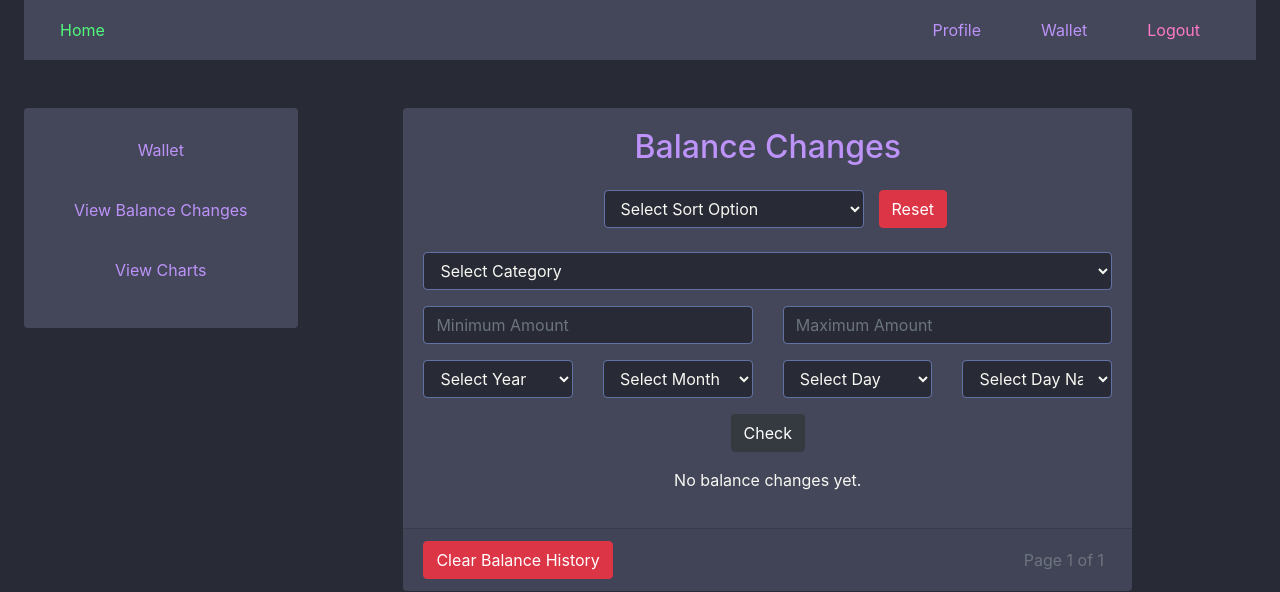
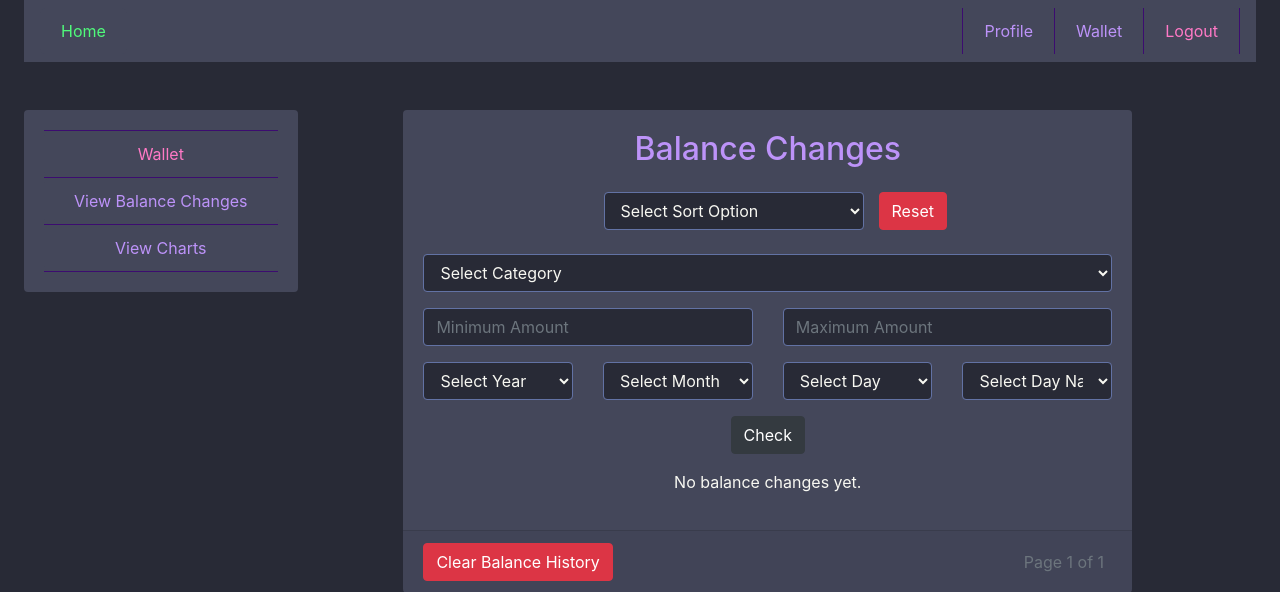
Before and after one commit to woobe-studio/HOME-BUDGET-WEB, a Django app: page /balance-changes/ in a window 1280 px wide. Shown: the top 592 px of the page. Run offline with Django 3.2, Linux system fonts and the light colour scheme; the visitor is signed in with stand-in values (Sample User, id 1); data comes from the database, SQL or seed files in the repository; some libraries are stand-ins or nearby versions.

Commit message:
major changes in balance changes
- added edit in balance changes template
- added dracula style to wallet base

```diff
--- a/users/forms.py
+++ b/users/forms.py
@@ -98,12 +98,11 @@ class WalletForm(forms.Form):
         description = cleaned_data.get("description")
         new_category = cleaned_data.get("new_category")
 
-        if new_category and not category:
-            del self.errors['category']
+        if new_category and not category or 'categpry' in self.errors:
+            self.errors.clear()
         if not description:
             if amount >= 0:
                 cleaned_data["description"] = "Income"
             else:
                 cleaned_data["description"] = "Expense"
-        print(cleaned_data)
         return cleaned_data
--- a/users/templates/users/base.html
+++ b/users/templates/users/base.html
@@ -28,16 +28,15 @@
             border-color: #ff5555;
         }
         .nav-link-spacing {
-            margin-right: 20px;
         }
         .nav-item-box {
             display: inline-block;
             padding: 10px 20px;
-            margin-right: 20px;
             background-color: #44475a;
             border-radius: 5px;
             text-decoration: none;
             color: #bd93f9 !important;
+            border: 1px solid transparent;
         }
         .nav-item-box:hover {
             background-color: #6272a4;
@@ -78,12 +77,16 @@
             <div class="collapse navbar-collapse" id="navbarCollapse">
                 <div class="navbar-nav ml-auto">
                   {% if user.is_authenticated %}
+                      <span style="border-right: 1px solid #3c0c70;"></span>
                     <a href="{% url 'users-profile' %}" class="nav-item-box nav-link-spacing">Profile</a>
+                    <span style="border-right: 1px solid #3c0c70;"></span>
                     <a href="{% url 'users-wallet' %}" class="nav-item-box nav-link-spacing">Wallet</a>
+                    <span style="border-right: 1px solid #3c0c70;"></span>
                     <a href="{% url 'logout' %}" class="nav-item-box nav-link-spacing" style="color: #ff79c6 !important;">Logout</a>
                   {% else %}
                     <a href="{% url 'login' %}" class="nav-item-box nav-link-spacing" style="color: #ff79c6 !important;">Sign in</a>
                   {% endif %}
+                <span style="border-right: 1px solid #3c0c70;"></span>
                 </div>
             </div>
         </nav>
--- a/users/templates/users/wallet_base.html
+++ b/users/templates/users/wallet_base.html
@@ -7,9 +7,13 @@
             <div class="card shadow-lg border-0 rounded-lg" style="background-color: #44475a;">
                 <div class="card-body d-flex justify-content-center">
                     <nav class="nav flex-column w-100">
-                        <a class="nav-item-box nav-link-spacing mb-3 text-center w-100" href="{% url 'users-wallet' %}" style="color: #bd93f9;">Wallet</a>
-                        <a class="nav-item-box nav-link-spacing mb-3 text-center w-100" href="{% url 'users-balance_changes' %}" style="color: #bd93f9;">View Balance Changes</a>
-                        <a class="nav-item-box nav-link-spacing mb-3 text-center w-100" href="{% url 'users-charts' %}" style="color: #bd93f9;">View Charts</a>
+                        <span style="border-bottom: 1px solid #3c0c70;"></span>
+                        <a class="nav-item-box nav-link-spacing text-center w-100" href="{% url 'users-wallet' %}" style="color: #ff79c6 !important;">Wallet</a>
+                        <span style="border-bottom: 1px solid #3c0c70;"></span>
+                        <a class="nav-item-box nav-link-spacing text-center w-100" href="{% url 'users-balance_changes' %}" style="color: #bd93f9;">View Balance Changes</a>
+                        <span style="border-bottom: 1px solid #3c0c70;"></span>
+                        <a class="nav-item-box nav-link-spacing text-center w-100" href="{% url 'users-charts' %}" style="color: #bd93f9;">View Charts</a>
+                        <span style="border-bottom: 1px solid #3c0c70;"></span>
                     </nav>
                 </div>
             </div>
--- a/users/urls.py
+++ b/users/urls.py
@@ -1,5 +1,6 @@
 from django.urls import path
-from .views import home, profile, RegisterView, wallet, clear_balance_changes, balance_changes, clear_categories, charts
+from .views import home, profile, RegisterView, wallet, clear_balance_changes, balance_changes, clear_categories, \
+    charts, edit_balance_changes
 
 urlpatterns = [
     path('', home, name='users-home'),
@@ -8,6 +9,7 @@ urlpatterns = [
     path('wallet/', wallet, name='users-wallet'),
     path('clear-categories/', clear_categories, name='users-clear_categories'),
     path('balance-changes/', balance_changes, name='users-balance_changes'),
+    path('clear_balance_changes/', clear_balance_changes, name='users-clear_balance_changes'),
+    path('edit_balance_changes/', edit_balance_changes, name='users-edit_balance_changes'),
     path('charts/', charts, name='users-charts'),
-    path('clear_balance_changes/', clear_balance_changes, name='users-clear_balance_changes'),
 ]
--- a/users/views.py
+++ b/users/views.py
@@ -105,7 +105,6 @@ def clear_categories(request):
 def balance_changes(request):
     profile = request.user.profile
     sort_by = request.GET.get('sort_by')
-    filter_by = request.GET.get('filter_by')
     selected_category = request.GET.get('selected_category')
     min_amount = request.GET.get('min_amount')
     max_amount = request.GET.get('max_amount')
@@ -220,6 +219,32 @@ def clear_balance_changes(request):
     messages.success(request, "All balance change history have been cleared.")
     return redirect('users-balance_changes')
 
+@login_required
+def edit_balance_changes(request):
+    profile = request.user.profile
+    if request.method == 'POST':
+        print(request.POST.dict())
+        edit_id = request.POST.get('edit-id')
+        edit_description = request.POST.get('edit-description')
+        edit_category = request.POST.get('edit-category')
+        try:
+            balance_change = BalanceChange.objects.get(id=edit_id, profile=profile)
+            if edit_description:
+                balance_change.description = edit_description
+            if edit_category:
+                category = Category.objects.get(name=edit_category)
+                balance_change.category = category
+
+            balance_change.save()
+            messages.success(request, "Balance Change has been edited successfully.")
+        except BalanceChange.DoesNotExist:
+            messages.error(request, "Balance Change not found.")
+        except Category.DoesNotExist:
+            messages.error(request, "Category not found.")
+        except InvalidOperation:
+            messages.error(request, "Invalid amount entered.")
+
+        return redirect('users-balance_changes')
 
 @login_required
 def charts(request):
```
Also changed, not shown: users/templates/users/balance_changes.html (+49 -1 lines).
